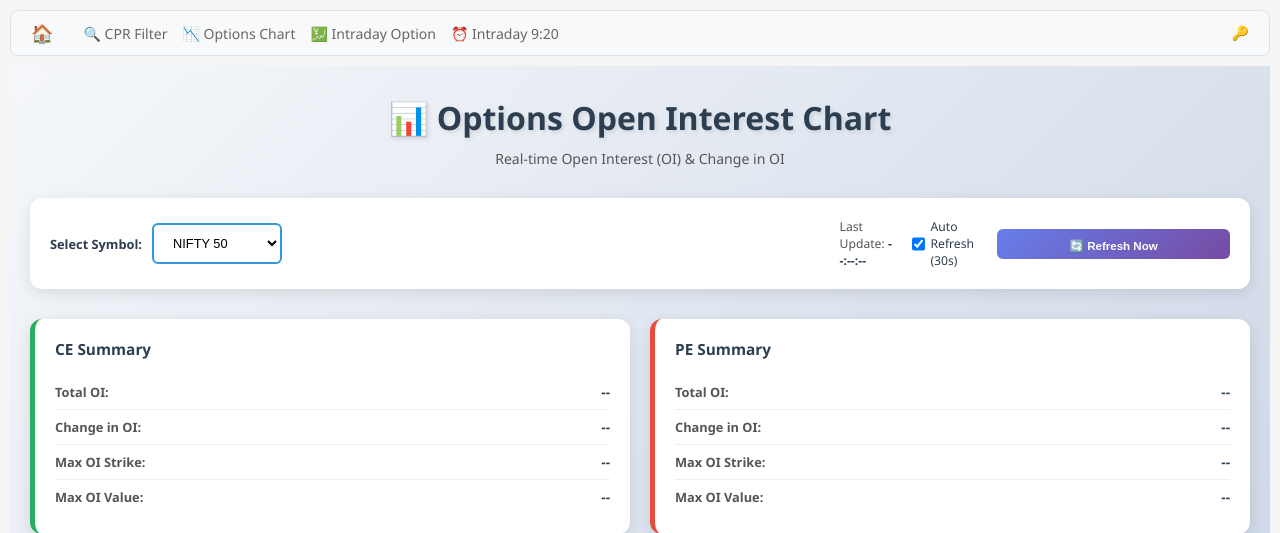
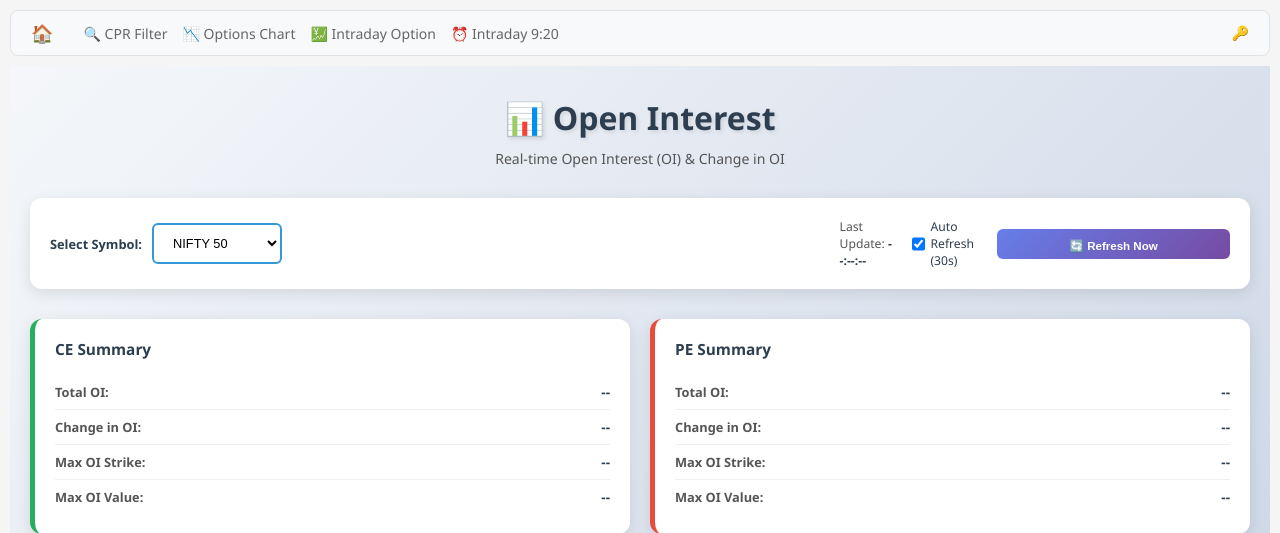
Before and after one commit to kwinkzap-bot/Mine, a Flask app: template Mine/templates/open_interest_chart.html in a window 1280 px wide. Shown: the top 533 px of the page. Run offline with Flask 3, Linux system fonts and the light colour scheme; the template is opened without the code that fills it, so the values that code supplies are empty; some libraries are stand-ins or nearby versions.

Commit message:
📝 Update Open Interest page title to 'Open Interest'

```diff
--- a/Mine/templates/open_interest_chart.html
+++ b/Mine/templates/open_interest_chart.html
@@ -1,5 +1,5 @@
 {% extends "base.html" %}
-{% block title %}Options Open Interest Chart{% endblock %}
+{% block title %}Open Interest{% endblock %}
 {% block head %}
 {{ super() }}
 <link rel="stylesheet" href="{{ url_for('static', filename='css/open_interest_chart.css') }}">
@@ -8,7 +8,7 @@
 {% block content %}
 <div class="oi-container">
     <div class="oi-header">
-        <h1>📊 Options Open Interest Chart</h1>
+        <h1>📊 Open Interest</h1>
         <p class="subtitle">Real-time Open Interest (OI) & Change in OI</p>
     </div>
 
```
